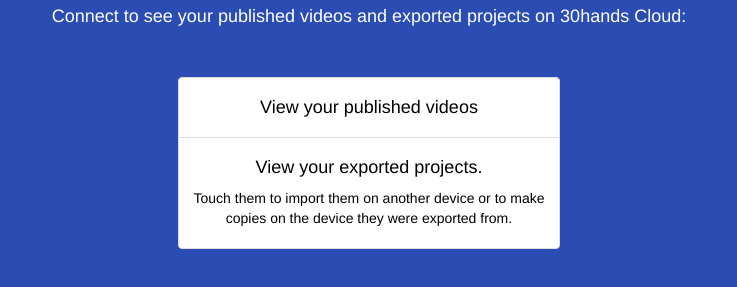
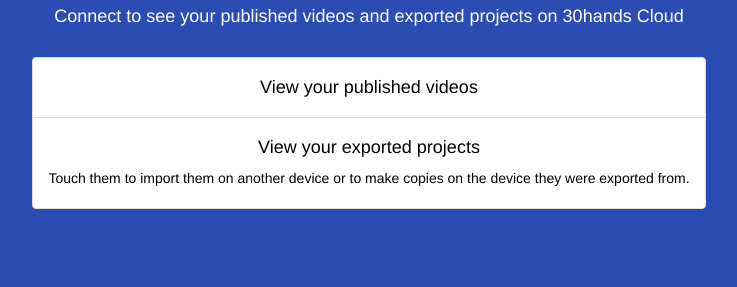
Before and after one commit to newgrounds/newgrounds.github.com, a plain HTML site: page web/help.html in a window 1280 px wide. Shown: the part 113-400 px from the top of the page, without its empty margins (271-1008 px from the left). Drawn offline with Linux system fonts and the light colour scheme.

Commit message:
update help.html

```diff
--- a/web/help.html
+++ b/web/help.html
@@ -18,11 +18,11 @@
 		<h4>Oh, no! You are not connected to the Internet.</h4>
 		<img src="logo-small.png" />
 		<br />
-		<h4>Connect to see your published videos and exported projects on 30hands Cloud:</h4>
-		<br /><br />
+		<h4>Connect to see your published videos and exported projects on 30hands Cloud</h4>
+		<br />
 		<ul class="list-group" style="display: inline-block; color: #000000; margin-left: 0; margin-right: 0">
 		  <li class="list-group-item"><h4>View your published videos</h4></li>
-		  <li class="list-group-item"><h4>View your exported projects.</h4><p>Touch them to import them on another device or to make<br />copies on the device they were exported from.</p></li>
+		  <li class="list-group-item"><h4>View your exported projects</h4><p>Touch them to import them on another device or to make copies on the device they were exported from.</p></li>
 		</ul>
 	</div>
 
```
